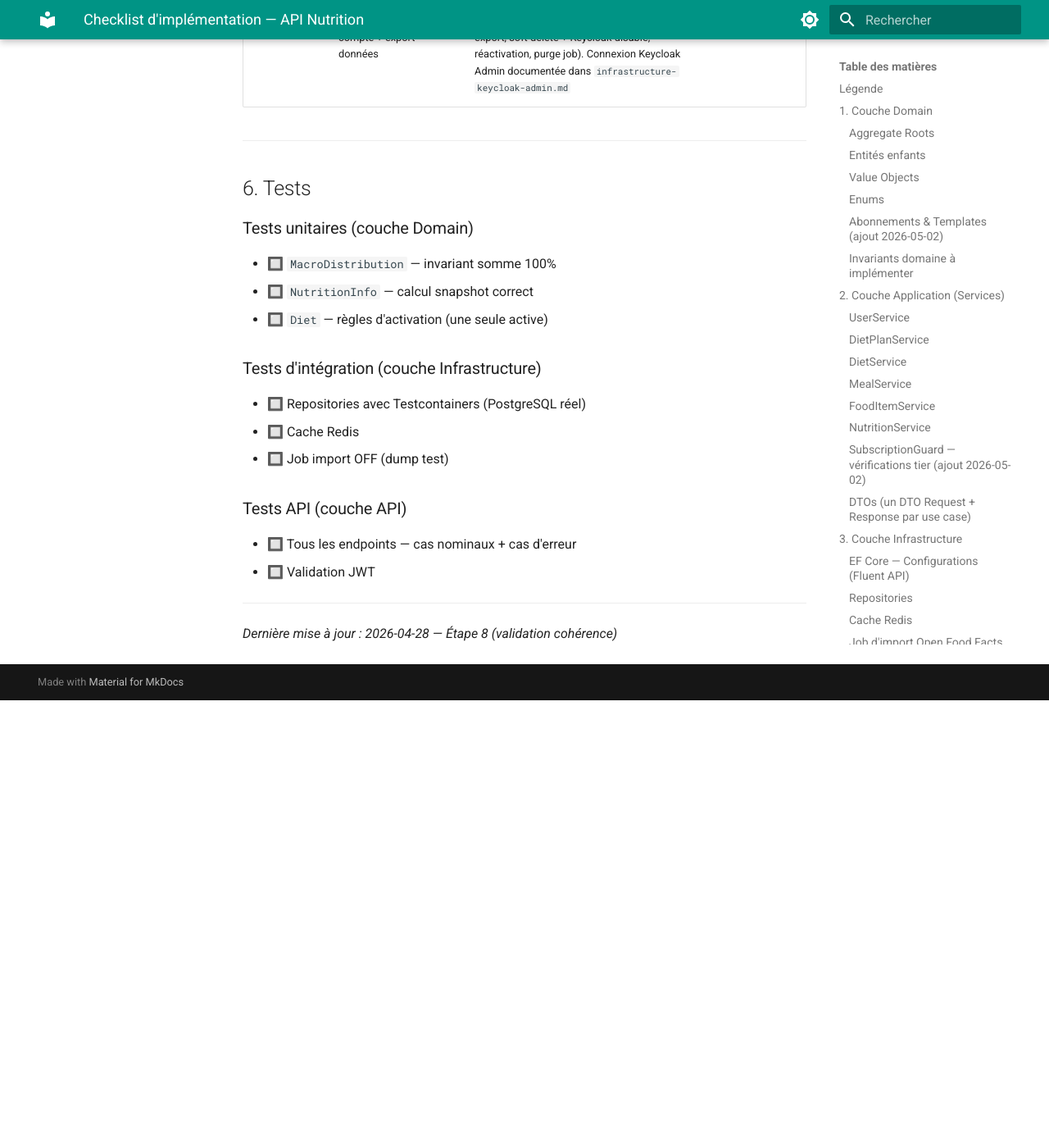
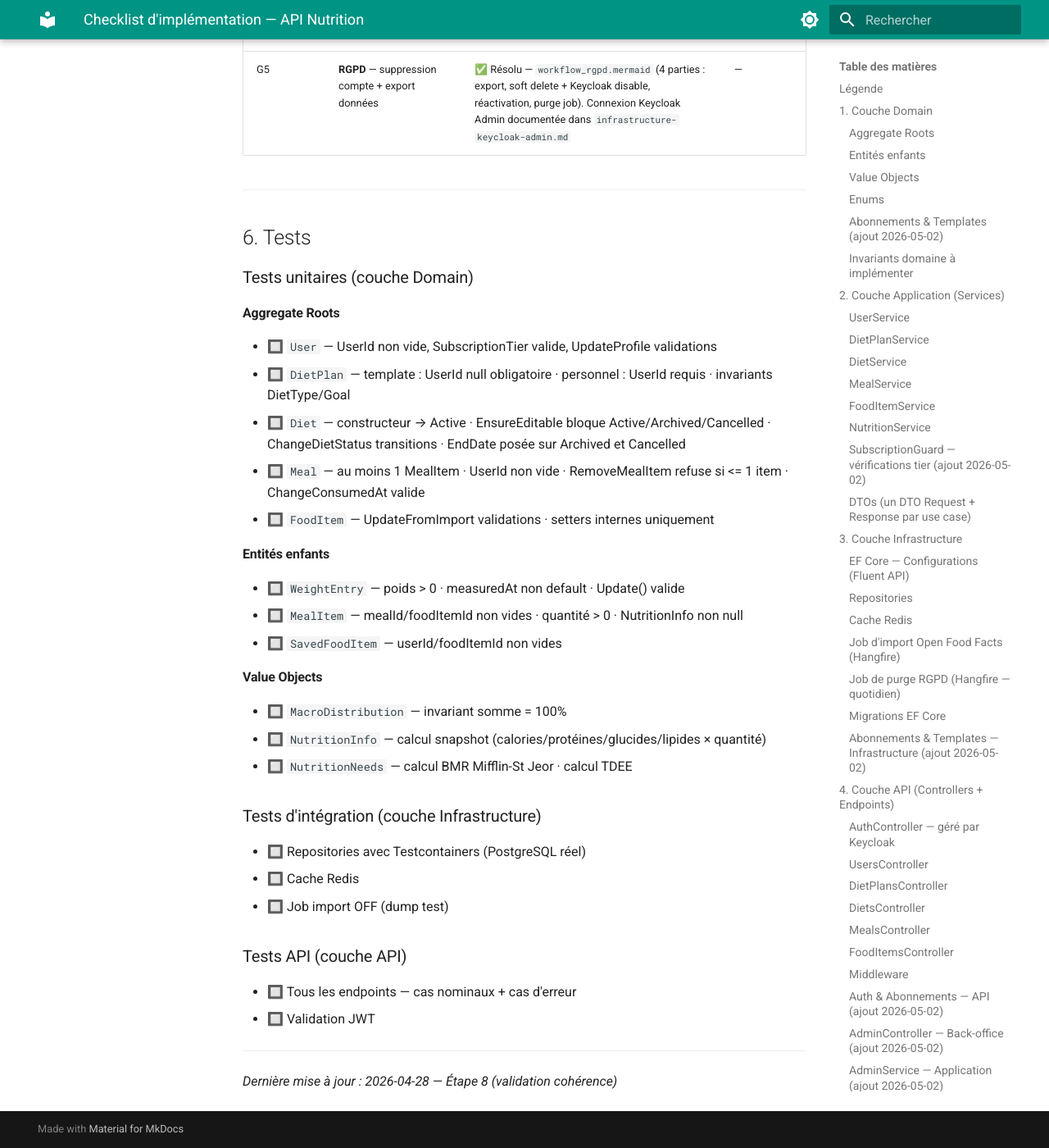
Before and after one commit to MGNetworking/docs-nutrition, an MkDocs documentation site: the page built from pages/backend/livrable/checklist-implementation.md, in a window 1280 px wide and 1400 px high, scrolled down 9074 px. Shown: the whole window at 82% size. Built offline with MkDocs 1.6.1 and Material for MkDocs 9.7.7, drawn with Linux system fonts in a browser that asks for light colours; before the commit the page ends 9928 px from its top, so only the background shows below that; some of the changed text lies outside the part shown.

Commit message:
docs(backend): documenter le pattern Exception Filter et aligner les specs

```diff
--- a/pages/backend/livrable/checklist-implementation.md
+++ b/pages/backend/livrable/checklist-implementation.md
@@ -201,6 +201,7 @@
 - 🔲 `POST /meals` — créer un repas (ponctuel ou sauvegardé)
 - 🔲 `GET /meals` — lister ses repas (filtre : `?saved=true`, `?date=`)
 - 🔲 `GET /meals/{id}` — détail d'un repas
+- 🔲 `PATCH /meals/{id}` — modifier les propriétés d'un repas (name, mealType, notes, consumedAt)
 - 🔲 `DELETE /meals/{id}` — supprimer un repas
 - 🔲 `POST /meals/{id}/items` — ajouter un MealItem à un repas
 - 🔲 `DELETE /meals/{id}/items/{itemId}` — retirer un MealItem d'un repas
@@ -254,9 +255,23 @@
 ## 6. Tests
 
 ### Tests unitaires (couche Domain)
-- 🔲 `MacroDistribution` — invariant somme 100%
-- 🔲 `NutritionInfo` — calcul snapshot correct
-- 🔲 `Diet` — règles d'activation (une seule active)
+
+#### Aggregate Roots
+- 🔲 `User` — UserId non vide, SubscriptionTier valide, UpdateProfile validations
+- 🔲 `DietPlan` — template : UserId null obligatoire · personnel : UserId requis · invariants DietType/Goal
+- 🔲 `Diet` — constructeur → Active · EnsureEditable bloque Active/Archived/Cancelled · ChangeDietStatus transitions · EndDate posée sur Archived et Cancelled
+- 🔲 `Meal` — au moins 1 MealItem · UserId non vide · RemoveMealItem refuse si <= 1 item · ChangeConsumedAt valide
+- 🔲 `FoodItem` — UpdateFromImport validations · setters internes uniquement
+
+#### Entités enfants
+- 🔲 `WeightEntry` — poids > 0 · measuredAt non default · Update() valide
+- 🔲 `MealItem` — mealId/foodItemId non vides · quantité > 0 · NutritionInfo non null
+- 🔲 `SavedFoodItem` — userId/foodItemId non vides
+
+#### Value Objects
+- 🔲 `MacroDistribution` — invariant somme = 100%
+- 🔲 `NutritionInfo` — calcul snapshot (calories/protéines/glucides/lipides × quantité)
+- 🔲 `NutritionNeeds` — calcul BMR Mifflin-St Jeor · calcul TDEE
 
 ### Tests d'intégration (couche Infrastructure)
 - 🔲 Repositories avec Testcontainers (PostgreSQL réel)
```
Also changed, not shown: pages/backend/domaine/Modele-domaine.md (+20 -9 lines), pages/backend/features/exception-filter.md (added, +39 -0 lines), pages/backend/features/repas.md (+4 -0 lines), 1 other file.
